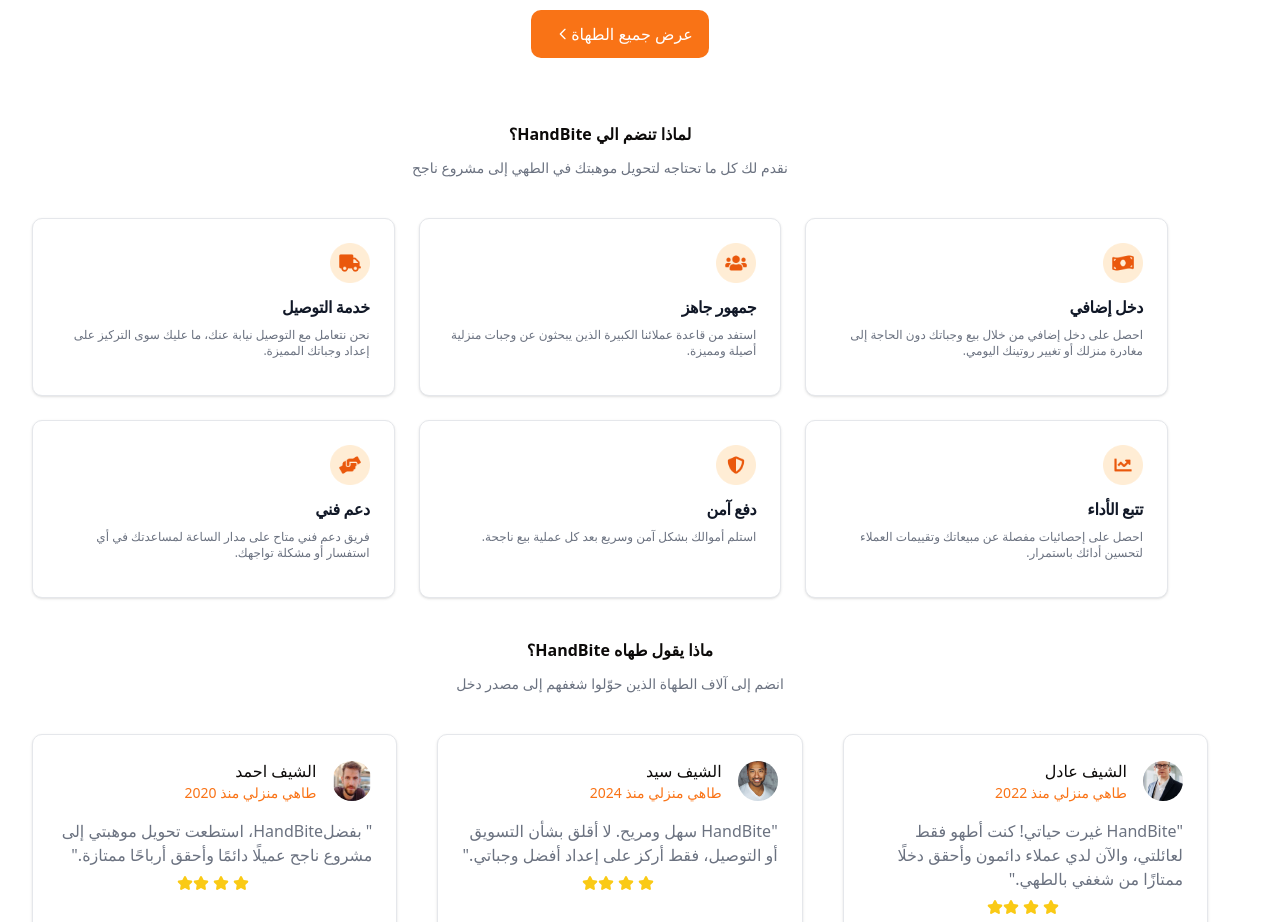
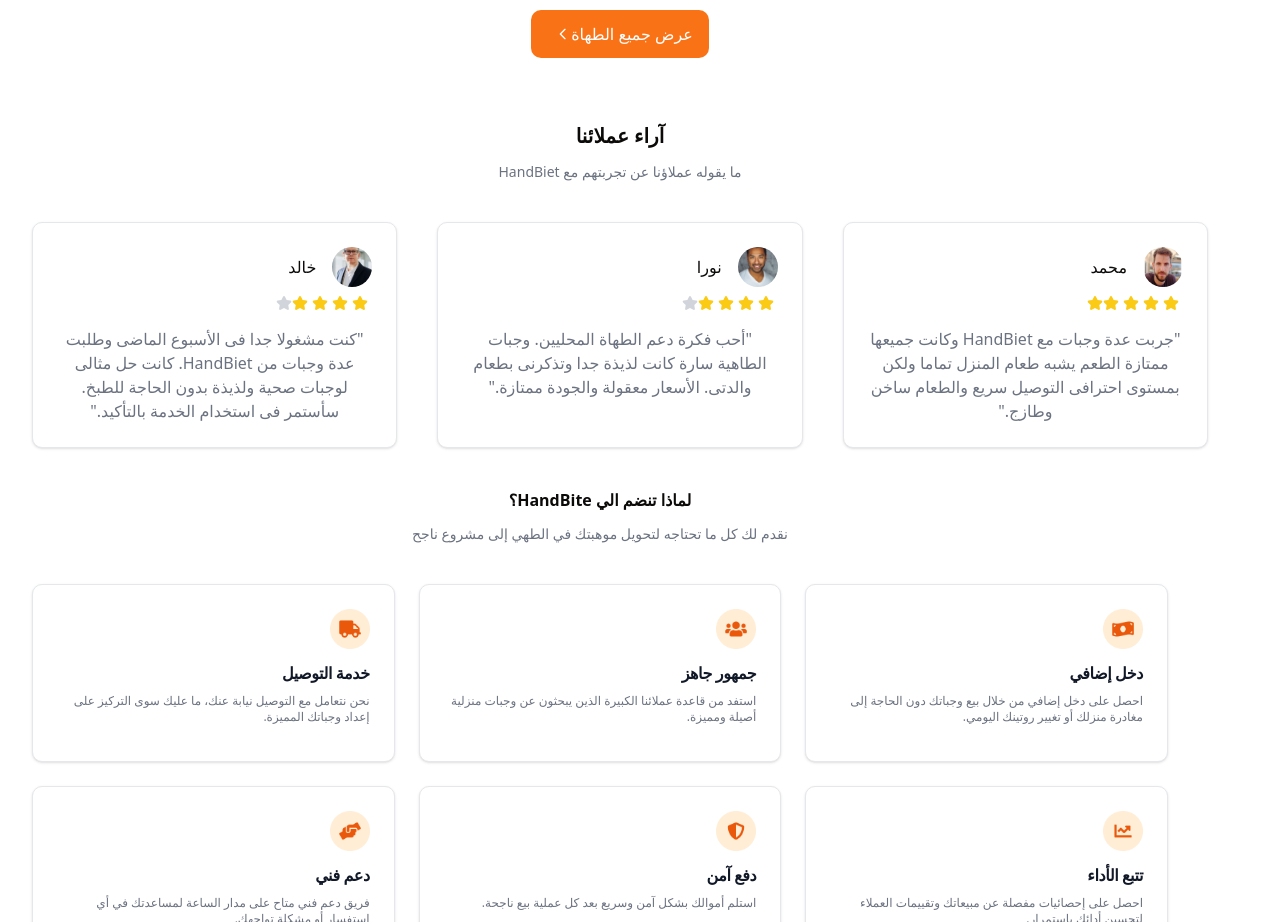
Before and after one commit to fadyayad016/HandBietFront, a React (Vite) app: page / in a window 1280 px wide. Shown: the part 1120-2042 px from the top of the page. Built offline with nearby package versions, Linux system fonts and the light colour scheme.

Commit message:
add CustomersOpinions.jsx

```diff
--- a/src/App.jsx
+++ b/src/App.jsx
@@ -6,6 +6,7 @@
 import ChifsRating from "./components/custom/HomePageComponents/ChifsRating";
 import HowItIsWorkComponent from "./components/custom/HomePageComponents/HowItIsWorkComponent";
 import BestChefs from "./components/custom/HomePageComponents/BestChefs";
+import CustomersOpinions from "./components/custom/HomePageComponents/CustomersOpinions";
 function App() {
   return (
     <>
@@ -13,6 +14,8 @@
  <br />
  <BestChefs/>
 <br />
+<CustomersOpinions/>
+
   <WhyUsComponents/>
    <ChifsRating/>
    <HowItIsWorkComponent/>
--- /dev/null
+++ b/src/components/custom/HomePageComponents/CustomersOpinions.jsx
@@ -0,0 +1,121 @@
+import React from 'react';
+
+const CustomersOpinions = () => {
+    return (
+        <div dir="rtl" className="px-4 sm:px-6 lg:px-8 my-5 ms-10">
+            <h1 className="text-xl font-bold text-center">آراء عملائنا</h1>
+            <h3 className="text-sm text-gray-500 text-center mt-3">
+                ما يقوله عملاؤنا عن تجربتهم مع HandBiet
+            </h3>
+
+            <div className="grid grid-cols-1 sm:grid-cols-2 md:grid-cols-3 lg:grid-cols-3 gap-10 my-10">
+                {/* Card 1 */}
+                <div className="max-w-sm p-6 bg-white border border-gray-200 rounded-lg shadow-sm dark:bg-gray-800 dark:border-gray-700">
+                    <div className="flex items-center justify-start mb-2">
+                        <img
+                            className="w-10 h-10 me-4 rounded-full"
+                            src="/public/ChifsRatingImages/chef.png"
+                            alt="محمد"
+                        />
+                        <p className="font-medium dark:text-white">محمد</p>
+                    </div>
+                    <div className="flex items-center justify-start space-x-1 rtl:space-x-reverse mb-4">
+                        {[...Array(5)].map((_, index) => (
+                            <svg
+                                key={index}
+                                className="w-4 h-4 text-yellow-300"
+                                aria-hidden="true"
+                                xmlns="http://www.w3.org/2000/svg"
+                                fill="currentColor"
+                                viewBox="0 0 22 20"
+                            >
+                                <path d="M20.924 7.625a1.523 1.523 0 0 0-1.238-1.044l-5.051-.734-2.259-4.577a1.534 1.534 0 0 0-2.752 0L7.365 5.847l-5.051.734A1.535 1.535 0 0 0 1.463 9.2l3.656 3.563-.863 5.031a1.532 1.532 0 0 0 2.226 1.616L11 17.033l4.518 2.375a1.534 1.534 0 0 0 2.226-1.617l-.863-5.03L20.537 9.2a1.523 1.523 0 0 0 .387-1.575Z" />
+                            </svg>
+                        ))}
+                    </div>
+                    <p className="mt-2 text-gray-500 dark:text-gray-400 text-center">
+                        "جربت عدة وجبات مع HandBiet وكانت جميعها ممتازة الطعم يشبه طعام المنزل تماما ولكن بمستوى احترافى التوصيل سريع والطعام ساخن وطازج."
+                    </p>
+                </div>
+
+                {/* Card 2 */}
+                <div className="max-w-sm p-6 bg-white border border-gray-200 rounded-lg shadow-sm dark:bg-gray-800 dark:border-gray-700">
+                    <div className="flex items-center justify-start mb-2">
+                        <img
+                            className="w-10 h-10 me-4 rounded-full"
+                            src="/public/ChifsRatingImages/chef 1.png"
+                            alt="نورا"
+                        />
+                        <p className="font-medium dark:text-white">نورا</p>
+                    </div>
+                    <div className="flex items-center justify-start space-x-1 rtl:space-x-reverse mb-4">
+                        {[...Array(4)].map((_, index) => (
+                            <svg
+                                key={index}
+                                className="w-4 h-4 text-yellow-300"
+                                aria-hidden="true"
+                                xmlns="http://www.w3.org/2000/svg"
+                                fill="currentColor"
+                                viewBox="0 0 22 20"
+                            >
+                                <path d="M20.924 7.625a1.523 1.523 0 0 0-1.238-1.044l-5.051-.734-2.259-4.577a1.534 1.534 0 0 0-2.752 0L7.365 5.847l-5.051.734A1.535 1.535 0 0 0 1.463 9.2l3.656 3.563-.863 5.031a1.532 1.532 0 0 0 2.226 1.616L11 17.033l4.518 2.375a1.534 1.534 0 0 0 2.226-1.617l-.863-5.03L20.537 9.2a1.523 1.523 0 0 0 .387-1.575Z" />
+                            </svg>
+                        ))}
+                        <svg
+                            className="w-4 h-4 text-gray-300"
+                            aria-hidden="true"
+                            xmlns="http://www.w3.org/2000/svg"
+                            fill="currentColor"
+                            viewBox="0 0 22 20"
+                        >
+                            <path d="M20.924 7.625a1.523 1.523 0 0 0-1.238-1.044l-5.051-.734-2.259-4.577a1.534 1.534 0 0 0-2.752 0L7.365 5.847l-5.051.734A1.535 1.535 0 0 0 1.463 9.2l3.656 3.563-.863 5.031a1.532 1.532 0 0 0 2.226 1.616L11 17.033l4.518 2.375a1.534 1.534 0 0 0 2.226-1.617l-.863-5.03L20.537 9.2a1.523 1.523 0 0 0 .387-1.575Z" />
+                        </svg>
+                    </div>
+                    <p className="mt-2 text-gray-500 dark:text-gray-400 text-center">
+                        "أحب فكرة دعم الطهاة المحليين. وجبات الطاهية سارة كانت لذيذة جدا وتذكرنى بطعام والدتى. الأسعار معقولة والجودة ممتازة."
+                    </p>
+                </div>
+
+                {/* Card 3 */}
+                <div className="max-w-sm p-6 bg-white border border-gray-200 rounded-lg shadow-sm dark:bg-gray-800 dark:border-gray-700">
+                    <div className="flex items-center justify-start mb-2">
+                        <img
+                            className="w-10 h-10 me-4 rounded-full"
+                            src="/public/ChifsRatingImages/chef 2.png"
+                            alt="خالد"
+                        />
+                        <p className="font-medium dark:text-white">خالد</p>
+                    </div>
+                    <div className="flex items-center justify-start space-x-1 rtl:space-x-reverse mb-4">
+                        {[...Array(4)].map((_, index) => (
+                            <svg
+                                key={index}
+                                className="w-4 h-4 text-yellow-300"
+                                aria-hidden="true"
+                                xmlns="http://www.w3.org/2000/svg"
+                                fill="currentColor"
+                                viewBox="0 0 22 20"
+                            >
+                                <path d="M20.924 7.625a1.523 1.523 0 0 0-1.238-1.044l-5.051-.734-2.259-4.577a1.534 1.534 0 0 0-2.752 0L7.365 5.847l-5.051.734A1.535 1.535 0 0 0 1.463 9.2l3.656 3.563-.863 5.031a1.532 1.532 0 0 0 2.226 1.616L11 17.033l4.518 2.375a1.534 1.534 0 0 0 2.226-1.617l-.863-5.03L20.537 9.2a1.523 1.523 0 0 0 .387-1.575Z" />
+                            </svg>
+                        ))}
+                        <svg
+                            className="w-4 h-4 text-gray-300"
+                            aria-hidden="true"
+                            xmlns="http://www.w3.org/2000/svg"
+                            fill="currentColor"
+                            viewBox="0 0 22 20"
+                        >
+                            <path d="M20.924 7.625a1.523 1.523 0 0 0-1.238-1.044l-5.051-.734-2.259-4.577a1.534 1.534 0 0 0-2.752 0L7.365 5.847l-5.051.734A1.535 1.535 0 0 0 1.463 9.2l3.656 3.563-.863 5.031a1.532 1.532 0 0 0 2.226 1.616L11 17.033l4.518 2.375a1.534 1.534 0 0 0 2.226-1.617l-.863-5.03L20.537 9.2a1.523 1.523 0 0 0 .387-1.575Z" />
+                        </svg>
+                    </div>
+                    <p className="mt-2 text-gray-500 dark:text-gray-400 text-center">
+                        "كنت مشغولا جدا فى الأسبوع الماضى وطلبت عدة وجبات من HandBiet. كانت حل مثالى لوجبات صحية ولذيذة بدون الحاجة للطبخ. سأستمر فى استخدام الخدمة بالتأكيد."
+                    </p>
+                </div>
+            </div>
+        </div>
+    );
+};
+
+export default CustomersOpinions;
```
